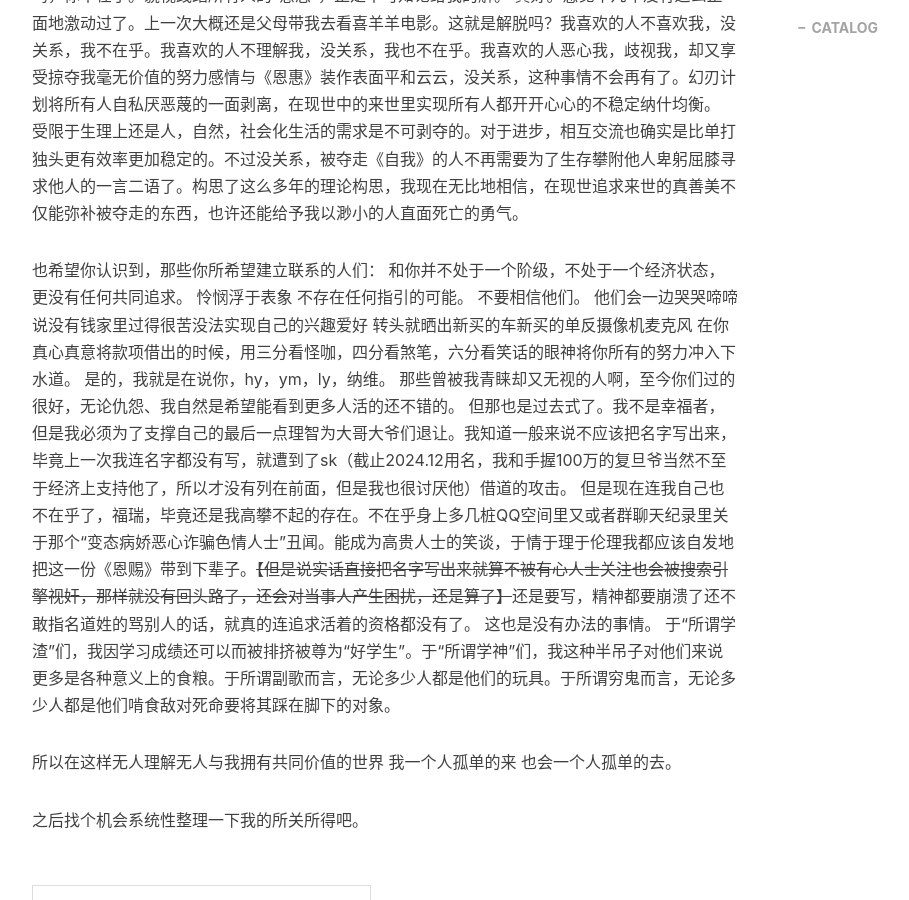
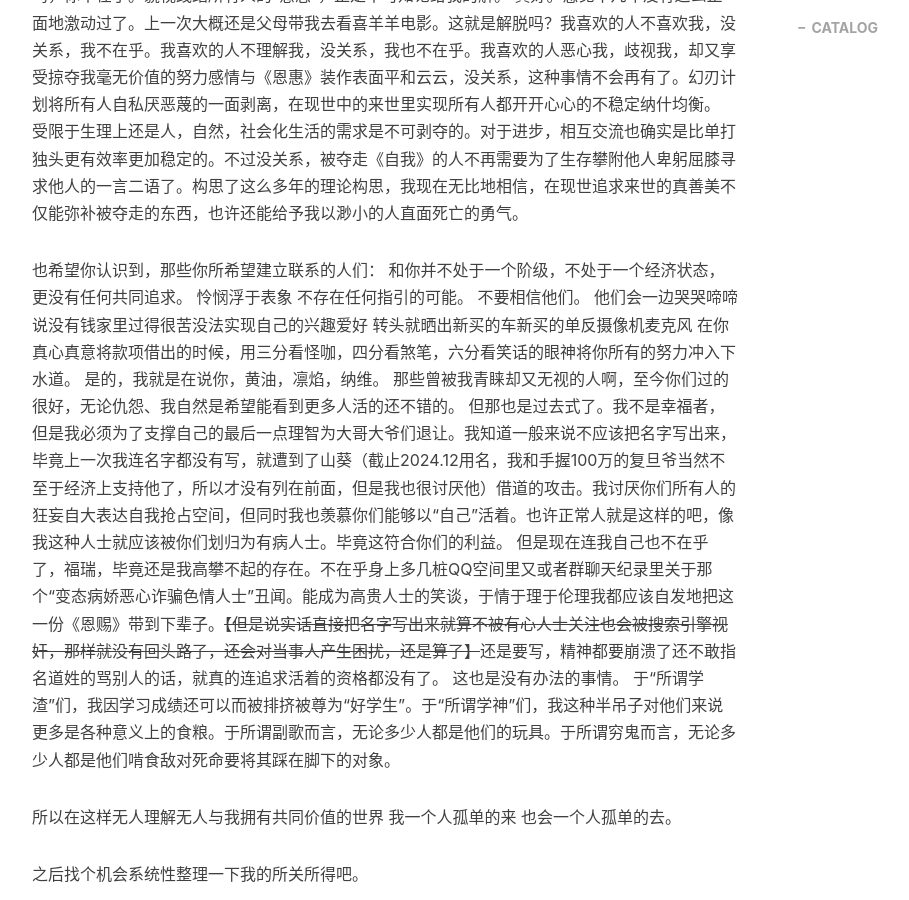
Before and after one commit to AkiraStation/AkiraStation.github.io, a Jekyll site: the page built from _posts/2024-12-30-manifisation.md, in a window 1280 px wide and 900 px high, scrolled down 656 px. Shown: the whole window, without its empty margins (233-1142 px from the left). Built offline with Jekyll 4.4.1, drawn with Linux system fonts in a browser that asks for light colours; nearby versions of some CDN libraries; comment, search, counter and statistics services are not loaded.

Commit message:
update _posts/2024-12-30-manifisation.md

```diff
--- a/_posts/2024-12-30-manifisation.md
+++ b/_posts/2024-12-30-manifisation.md
@@ -23,9 +23,9 @@ header-img: default_header.jpg
 他们会一边哭哭啼啼说没有钱家里过得很苦没法实现自己的兴趣爱好
 转头就晒出新买的车新买的单反摄像机麦克风
 在你真心真意将款项借出的时候，用三分看怪咖，四分看煞笔，六分看笑话的眼神将你所有的努力冲入下水道。
-是的，我就是在说你，hy，ym，ly，纳维。
+是的，我就是在说你，黄油，凛焰，纳维。
 那些曾被我青睐却又无视的人啊，至今你们过的很好，无论仇怨、我自然是希望能看到更多人活的还不错的。
-但那也是过去式了。我不是幸福者，但是我必须为了支撑自己的最后一点理智为大哥大爷们退让。我知道一般来说不应该把名字写出来，毕竟上一次我连名字都没有写，就遭到了sk（截止2024.12用名，我和手握100万的复旦爷当然不至于经济上支持他了，所以才没有列在前面，但是我也很讨厌他）借道的攻击。
+但那也是过去式了。我不是幸福者，但是我必须为了支撑自己的最后一点理智为大哥大爷们退让。我知道一般来说不应该把名字写出来，毕竟上一次我连名字都没有写，就遭到了山葵（截止2024.12用名，我和手握100万的复旦爷当然不至于经济上支持他了，所以才没有列在前面，但是我也很讨厌他）借道的攻击。我讨厌你们所有人的狂妄自大表达自我抢占空间，但同时我也羡慕你们能够以“自己”活着。也许正常人就是这样的吧，像我这种人士就应该被你们划归为有病人士。毕竟这符合你们的利益。
 但是现在连我自己也不在乎了，福瑞，毕竟还是我高攀不起的存在。不在乎身上多几桩QQ空间里又或者群聊天纪录里关于那个“变态病娇恶心诈骗色情人士”丑闻。能成为高贵人士的笑谈，于情于理于伦理我都应该自发地把这一份《恩赐》带到下辈子。~~【但是说实话直接把名字写出来就算不被有心人士关注也会被搜索引擎视奸，那样就没有回头路了，还会对当事人产生困扰，还是算了】~~还是要写，精神都要崩溃了还不敢指名道姓的骂别人的话，就真的连追求活着的资格都没有了。
 这也是没有办法的事情。
 于“所谓学渣”们，我因学习成绩还可以而被排挤被尊为“好学生”。于“所谓学神”们，我这种半吊子对他们来说更多是各种意义上的食粮。于所谓副歌而言，无论多少人都是他们的玩具。于所谓穷鬼而言，无论多少人都是他们啃食敌对死命要将其踩在脚下的对象。
```
